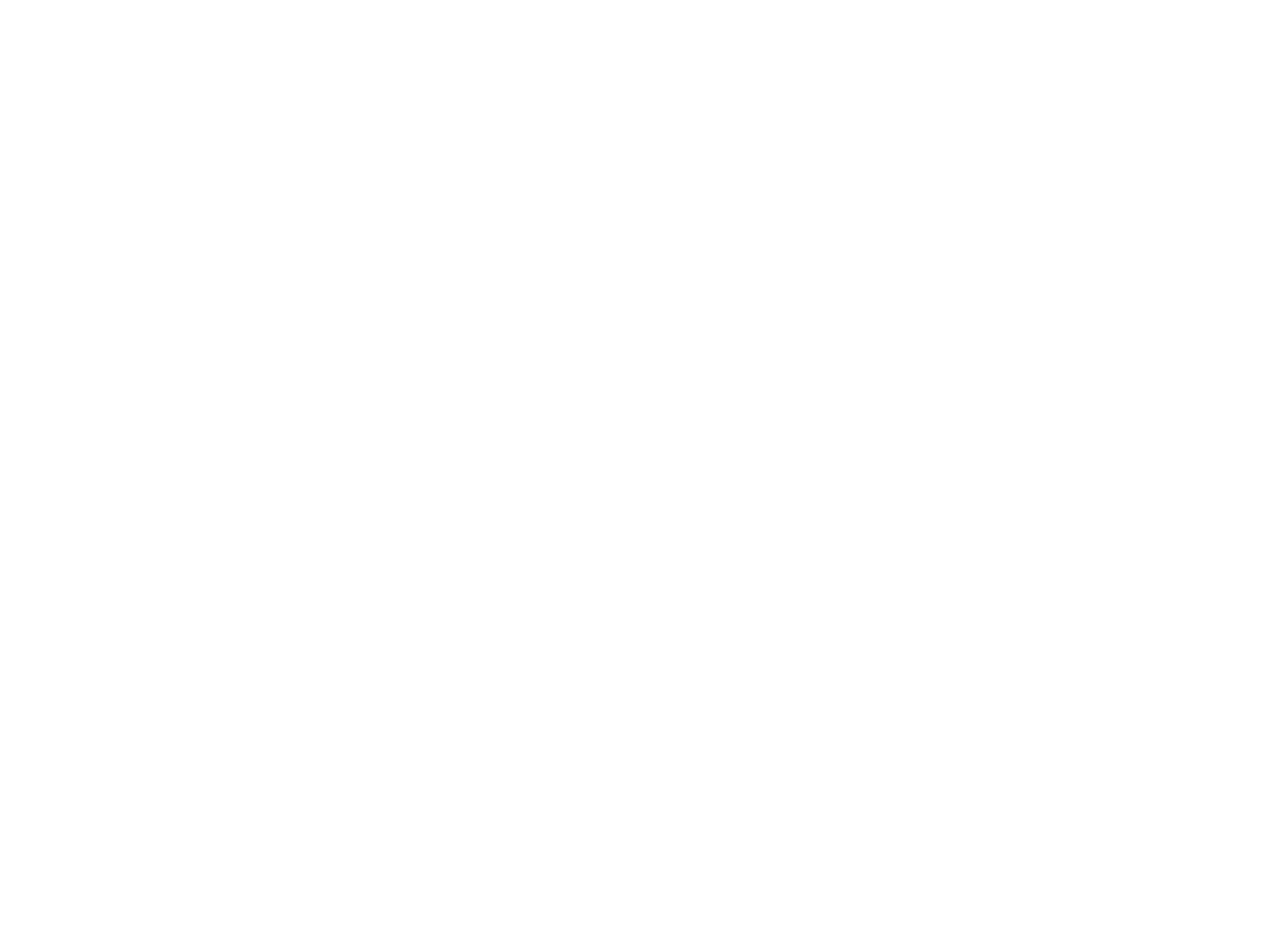
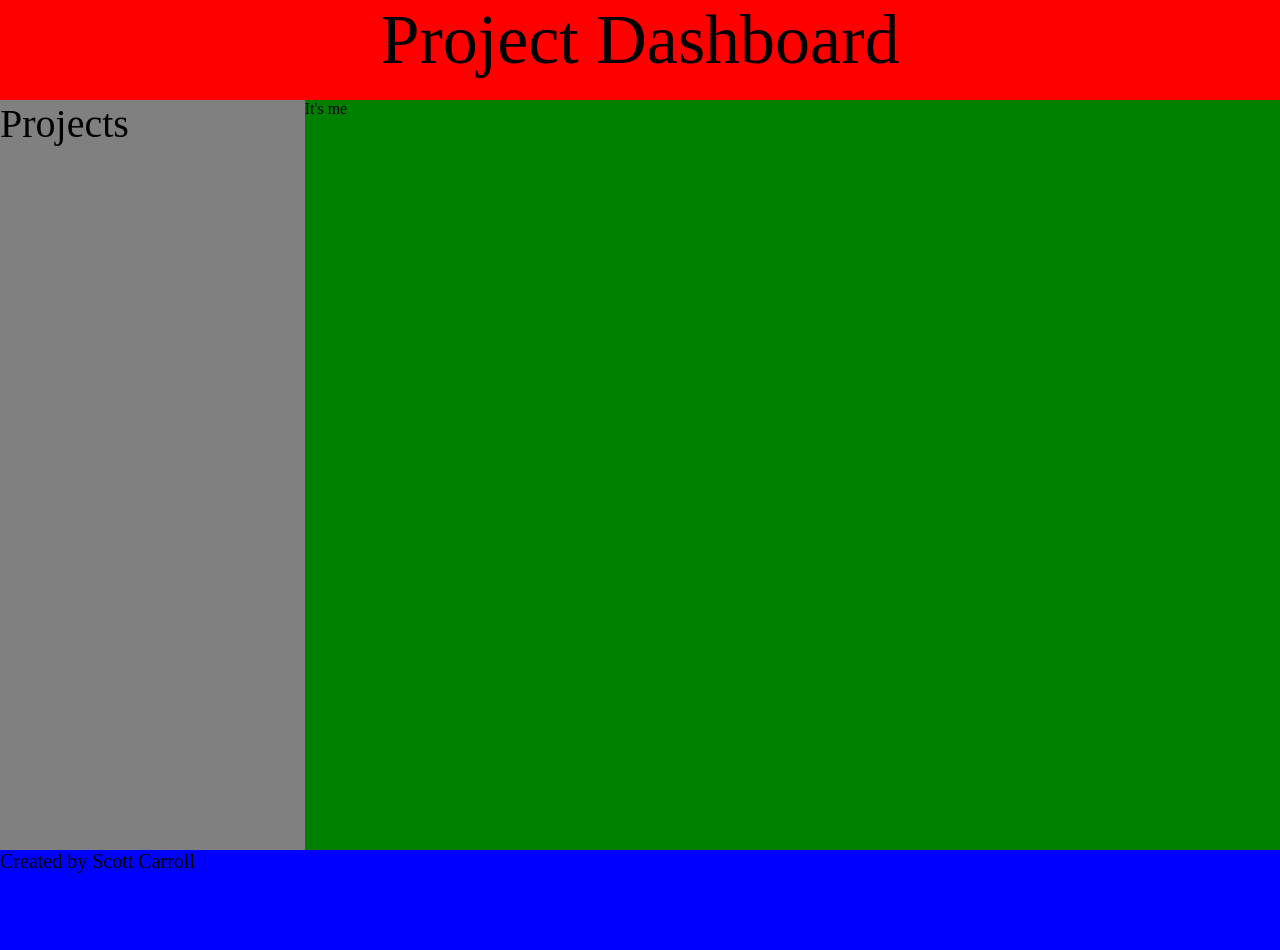
Before and after one commit to ScottCRed/todo, a website built with webpack: page dist/index.html in a window 1280 px wide. Before the commit the page ends 800 px from the top, so only its background shows below. Built offline with Linux system fonts and the light colour scheme.

Commit message:
Create basic page layout

```diff
--- a/src/style.css
+++ b/src/style.css
@@ -1,3 +1,45 @@
-.testDiv {
-    color: pink;
+:root {
+    --primary-main: rgb(255, 0, 0);
+    --secondary-main: gray;
+    --primary-sub: green;
+    --secondary-sub: blue;
 }
+
+body {
+    height:950px;
+    margin: 0;
+}
+
+.header {
+    background-color: var(--primary-main);
+    height: 100px;
+    font-size: 70px;
+    font-weight: 500;
+    text-align: center;
+}
+
+.content {
+    display: flex
+}
+
+.sumBar{
+    background-color: var(--secondary-main);
+    height: 750px;
+    width: 400px;
+    font-size: 40px;
+}
+
+.mainDisplay {
+    background-color: var(--primary-sub);
+    height: 750px;
+    width: 100%;
+}
+
+.footer {
+    display: flex;
+    background-color: var(--secondary-sub);
+    height: 100px;
+    font-size: 20px;
+    text-align: center;
+
+}
```
Also changed, not shown: dist/index.html, dist/main.js.
